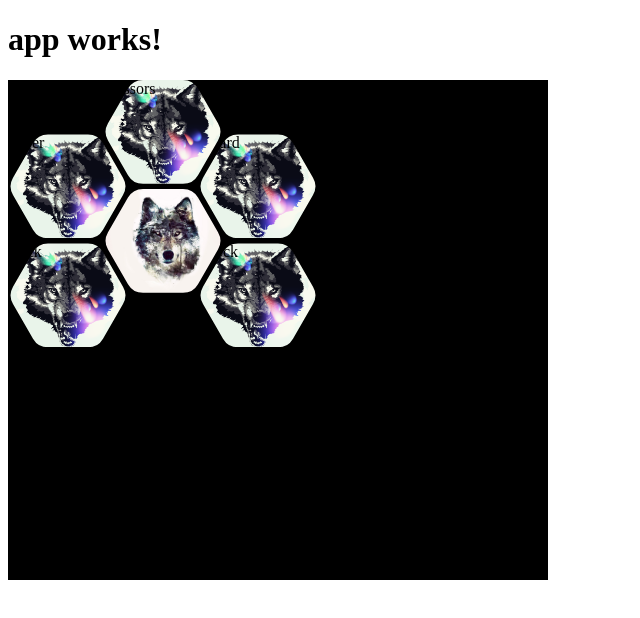
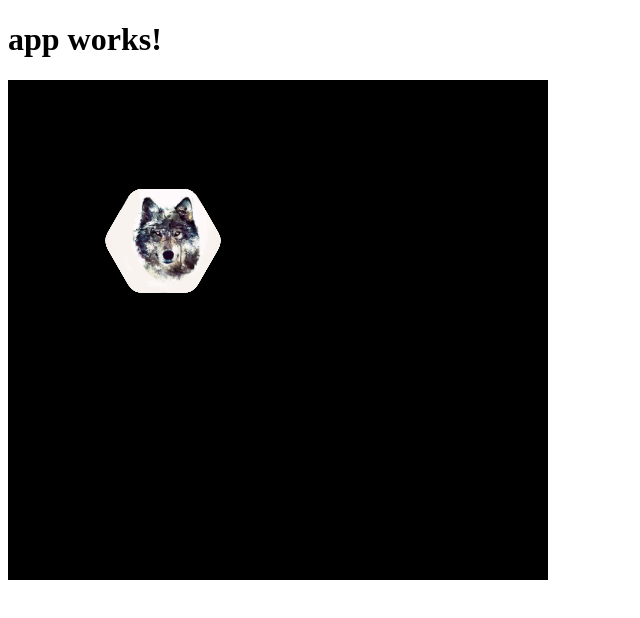
Before and after one commit to SlimMike/ng2-spock, an Angular app: page / in a window 1280 px wide. Shown: the top 618 px of the page, without its empty margins (0-640 px from the left). Built offline with nearby package versions, Linux system fonts and the light colour scheme.

Commit message:
add animations

```diff
--- a/src/app/selector/selector.component.html
+++ b/src/app/selector/selector.component.html
@@ -1,9 +1,9 @@
 <ul>
-    <li class="selectable" *ngFor="let sign of SIGNS">
+    <li [ngClass]="{selectable: selectedMode}" *ngFor="let sign of SIGNS">
         <a (click)="selectedSign(sign)"><span>{{sign}}</span></a>
     </li>
 
-    <li class="selector">
+    <li class="selector" (mouseover)="setSelectMode(true)" (mouseleave)="setSelectMode(false)">
 
     </li>
 </ul>
--- a/src/app/selector/selector.component.scss
+++ b/src/app/selector/selector.component.scss
@@ -17,13 +17,13 @@ ul {
     background-size: cover;
     clip-path: url(#hex-flat);
     position: absolute;
-    top: 109px;
+    top: $tileHeight+$margin+px;
     left: 95px;
+    transition: ease-out 0.3s;
 
     &.selector {
       background: url('/assets/Abstraction wolves background eyes wolf abstract wallpaper  1920x1080 ....jpg') no-repeat center;
       background-size: cover;
-
     }
 
     &.selectable:nth-child(1) {
--- a/src/app/selector/selector.component.ts
+++ b/src/app/selector/selector.component.ts
@@ -8,6 +8,7 @@ import { Component, OnInit } from '@angular/core';
 export class SelectorComponent implements OnInit {
 
   public SIGNS = ['Rock', 'Paper', 'Scissors', 'Lizard', 'Spock'];
+  public selectedMode = false;
 
   constructor() {
   }
@@ -19,4 +20,7 @@ export class SelectorComponent implements OnInit {
     console.log(name);
   }
 
+  setSelectMode(mode) {
+    this.selectedMode = mode;
+  }
 }
```
